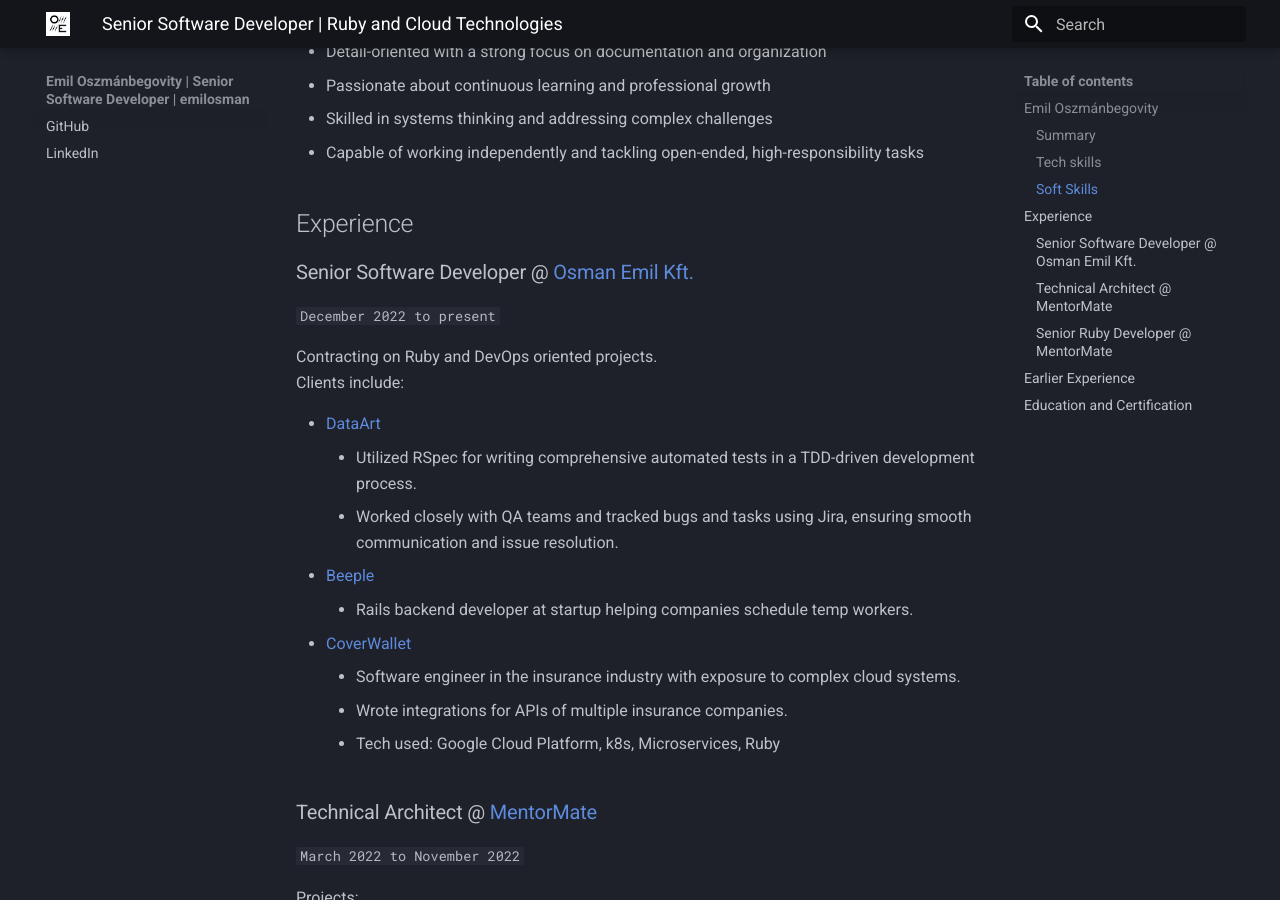
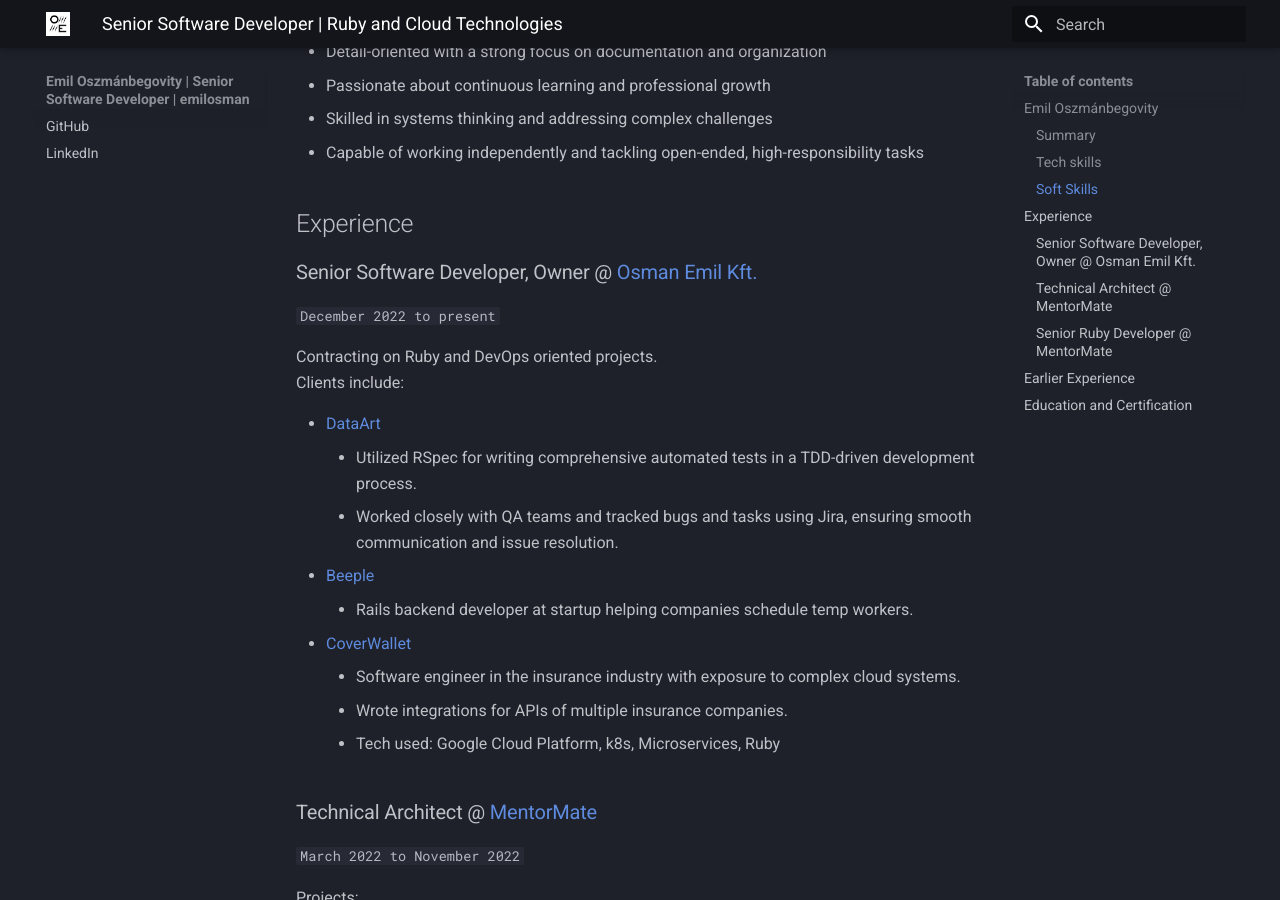
Before and after one commit to emilosman/emilosman, an MkDocs documentation site: the page built from docs/index.md, in a window 1280 px wide and 900 px high, scrolled down 1160 px. Built offline with MkDocs 1.6.1 and Material for MkDocs 9.7.7, drawn with Linux system fonts in a browser that asks for light colours.

Commit message:
Add owner

```diff
--- a/docs/index.md
+++ b/docs/index.md
@@ -28,7 +28,7 @@
 
 ## Experience
 
-### Senior Software Developer @ [Osman Emil Kft.](https://emilosman.com)
+### Senior Software Developer, Owner @ [Osman Emil Kft.](https://emilosman.com)
 `December 2022 to present`
 
 Contracting on Ruby and DevOps oriented projects.
```
Also changed, not shown: 1 other file.
